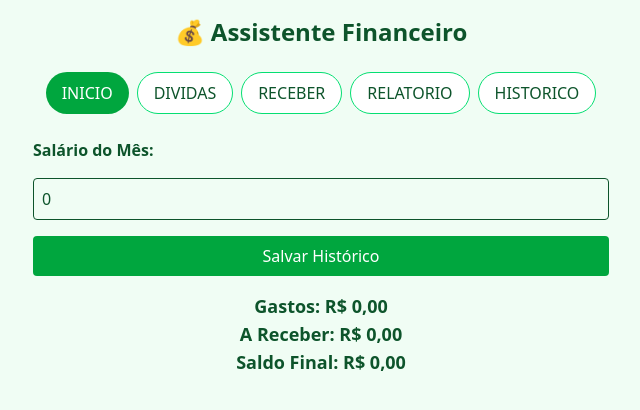
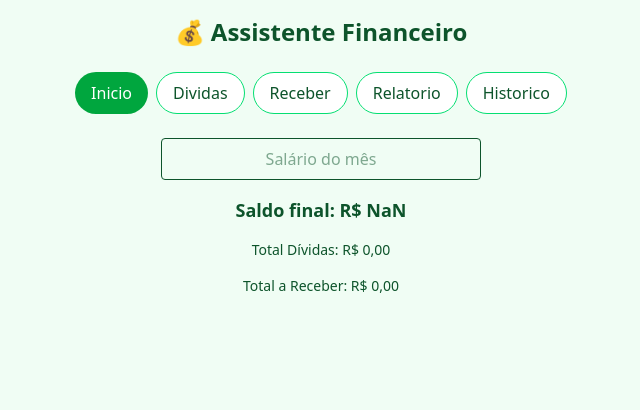
Before and after one commit to gfellipe/Assistente-financeiro, a React (Vite) app: page / in a window 1280 px wide. Shown: the top 410 px of the page, without its empty margins (319-959 px from the left). Built offline with nearby package versions, Linux system fonts and the light colour scheme.

Commit message:
Adicionando novas funcionalidades e melhorias no app

```diff
--- a/src/App.jsx
+++ b/src/App.jsx
@@ -1,13 +1,11 @@
-// código completo com telas finais, filtros, exportação, edição e exclusão
 import React, { useState, useEffect } from "react";
 
 export default function App() {
   const [aba, setAba] = useState("inicio");
   const [dividas, setDividas] = useState([]);
   const [receber, setReceber] = useState([]);
-  const [salario, setSalario] = useState(0);
+  const [salario, setSalario] = useState("");
   const [historico, setHistorico] = useState([]);
-  const [editandoId, setEditandoId] = useState(null);
 
   useEffect(() => {
     const d = localStorage.getItem("dividas");
@@ -16,41 +14,23 @@ export default function App() {
     const h = localStorage.getItem("historico");
     if (d) setDividas(JSON.parse(d));
     if (r) setReceber(JSON.parse(r));
-    if (s) setSalario(parseFloat(s));
+    if (s) setSalario(s.toString());
     if (h) setHistorico(JSON.parse(h));
   }, []);
 
+  useEffect(() => localStorage.setItem("dividas", JSON.stringify(dividas)), [dividas]);
+  useEffect(() => localStorage.setItem("receber", JSON.stringify(receber)), [receber]);
   useEffect(() => {
-    localStorage.setItem("dividas", JSON.stringify(dividas));
-  }, [dividas]);
-
-  useEffect(() => {
-    localStorage.setItem("receber", JSON.stringify(receber));
-  }, [receber]);
-
-  useEffect(() => {
-    localStorage.setItem("salario", salario);
+    const valor = parseFloat(salario.replace(",", "."));
+    if (!isNaN(valor)) localStorage.setItem("salario", valor);
   }, [salario]);
-
-  useEffect(() => {
-    localStorage.setItem("historico", JSON.stringify(historico));
-  }, [historico]);
+  useEffect(() => localStorage.setItem("historico", JSON.stringify(historico)), [historico]);
 
   const [formDivida, setFormDivida] = useState({
-    nome: "",
-    valor: "",
-    parcelas: "1",
-    vencimento: "",
-    pago: false,
-    categoria: ""
+    nome: "", valor: "", parcelas: "1", vencimento: "", pago: false, categoria: ""
   });
-
   const [formReceber, setFormReceber] = useState({
-    devedor: "",
-    nome: "",
-    valor: "",
-    parcelas: "1",
-    categoria: ""
+    devedor: "", nome: "", valor: "", parcelas: "1", categoria: ""
   });
 
   const adicionarDivida = () => {
@@ -67,15 +47,13 @@ export default function App() {
     setFormReceber({ devedor: "", nome: "", valor: "", parcelas: "1", categoria: "" });
   };
 
-  const deletarItem = (lista, setLista, id) => {
-    setLista(lista.filter(i => i.id !== id));
-  };
+  const deletarItem = (lista, setLista, id) => setLista(lista.filter(i => i.id !== id));
 
   const salvarHistoricoMensal = () => {
     const snapshot = {
       id: Date.now(),
       data: new Date().toISOString().slice(0, 7),
-      salario,
+      salario: parseFloat(salario.replace(",", ".")),
       dividas,
       receber
     };
@@ -85,123 +63,169 @@ export default function App() {
   const totalGastos = dividas.reduce((s, d) => s + parseFloat(d.valor || 0), 0);
   const totalReceber = receber.reduce((s, r) => s + parseFloat(r.valor || 0), 0);
   const pagos = dividas.filter(d => d.pago).reduce((s, d) => s + parseFloat(d.valor || 0), 0);
-  const saldoFinal = salario - totalGastos + totalReceber;
+  const saldoFinal = parseFloat(salario.replace(",", ".")) - totalGastos + totalReceber;
 
   const formatarMoeda = v => parseFloat(v).toLocaleString('pt-BR', { style: 'currency', currency: 'BRL' });
   const formatarData = v => { const [a, m, d] = v.split('-'); return `${d}-${m}-${a}`; };
-  const estaVencendo = v => { const hj = new Date(); const dt = new Date(v); const dif = (dt - hj) / 86400000; return dif >= 0 && dif <= 3; };
+  const estaVencendo = v => {
+    const hj = new Date();
+    const dt = new Date(v);
+    const dif = (dt - hj) / 86400000;
+    return dif >= 0 && dif <= 3;
+  };
+
+  const TelaInicio = () => (
+    <div className="text-center space-y-4">
+      <input
+        className="p-2 border w-full max-w-xs rounded text-center"
+        placeholder="Salário do mês"
+        value={salario}
+        onChange={e => setSalario(e.target.value)}
+      />
+      <div className="text-lg font-semibold">Saldo final: {formatarMoeda(saldoFinal)}</div>
+      <div className="text-sm">Total Dívidas: {formatarMoeda(totalGastos)}</div>
+      <div className="text-sm">Total a Receber: {formatarMoeda(totalReceber)}</div>
+    </div>
+  );
+
+  const TelaDividas = () => {
+    const totalPagas = dividas.filter(d => d.pago).length;
+    const totalNaoPagas = dividas.filter(d => !d.pago).length;
 
     return (
-    <div className="min-h-screen bg-green-50 p-4 text-green-900">
-      <h1 className="text-2xl font-bold text-center mb-6">💰 Assistente Financeiro</h1>
-
-      <div className="flex justify-center gap-2 mb-6 flex-wrap">
-        {["inicio", "dividas", "receber", "relatorio", "historico"].map(tab => (
-          <button key={tab} onClick={() => setAba(tab)} className={`px-4 py-2 rounded-full ${aba === tab ? "bg-green-600 text-white" : "bg-white border border-green-400"}`}>{tab.toUpperCase()}</button>
+      <div className="space-y-4">
+        <div className="grid gap-2 md:grid-cols-3">
+          <input className="p-2 border rounded" placeholder="Nome" value={formDivida.nome} onChange={e => setFormDivida({ ...formDivida, nome: e.target.value })} />
+          <input className="p-2 border rounded" placeholder="Valor" value={formDivida.valor} onChange={e => setFormDivida({ ...formDivida, valor: e.target.value })} />
+          <select className="p-2 border rounded" value={formDivida.parcelas} onChange={e => setFormDivida({ ...formDivida, parcelas: e.target.value })}>
+            {[...Array(12)].map((_, i) => <option key={i + 1}>{i + 1}</option>)}
+          </select>
+          <input type="date" className="p-2 border rounded" value={formDivida.vencimento} onChange={e => setFormDivida({ ...formDivida, vencimento: e.target.value })} />
+          <input className="p-2 border rounded" placeholder="Categoria" value={formDivida.categoria} onChange={e => setFormDivida({ ...formDivida, categoria: e.target.value })} />
+          <button onClick={adicionarDivida} className="bg-green-600 text-white px-4 py-2 rounded col-span-full">Adicionar</button>
+        </div>
+        <table className="w-full text-sm text-center">
+          <thead>
+            <tr className="bg-green-200">
+              <th>Nome</th><th>Valor</th><th>Parcelas</th><th>Vencimento</th><th>Pago</th><th>Categoria</th><th></th>
+            </tr>
+          </thead>
+          <tbody>
+            {dividas.map(d => (
+              <tr key={d.id} className={`bg-green-50 ${estaVencendo(d.vencimento) ? "text-red-500" : ""}`}>
+                <td>{d.nome}</td>
+                <td>{formatarMoeda(d.valor)}</td>
+                <td>{d.parcelas}</td>
+                <td>{d.vencimento ? formatarData(d.vencimento) : ""}</td>
+                <td>
+                  <input
+                    type="checkbox"
+                    checked={d.pago}
+                    onChange={() => setDividas(dividas.map(item => item.id === d.id ? { ...item, pago: !item.pago } : item))}
+                  />
+                </td>
+                <td>{d.categoria}</td>
+                <td><button onClick={() => deletarItem(dividas, setDividas, d.id)} className="text-red-500">Excluir</button></td>
+              </tr>
             ))}
-      </div>
-
-      {aba === "inicio" && (
-        <div className="space-y-4 max-w-xl mx-auto">
-          <label className="block font-bold">Salário do Mês:</label>
-          <input type="number" value={salario} onChange={e => setSalario(parseFloat(e.target.value || 0))} className="p-2 border rounded w-full" />
-          <button onClick={salvarHistoricoMensal} className="px-4 py-2 bg-green-600 text-white rounded w-full">Salvar Histórico</button>
-          <div className="text-center text-lg font-bold">
-            <p>Gastos: {formatarMoeda(totalGastos)}</p>
-            <p>A Receber: {formatarMoeda(totalReceber)}</p>
-            <p>Saldo Final: {formatarMoeda(saldoFinal)}</p>
+          </tbody>
+        </table>
+        <div className="text-center">
+          <div className="font-semibold">Resumo de Pagamentos</div>
+          <div>Dívidas Pagas: {totalPagas}</div>
+          <div>Dívidas Não Pagas: {totalNaoPagas}</div>
         </div>
       </div>
-      )}
+    );
+  };
 
-      {aba === "dividas" && (
+  const TelaReceber = () => (
     <div className="space-y-4">
-          <h2 className="font-bold">Adicionar Dívida</h2>
-          <div className="grid gap-2 md:grid-cols-2">
-            <input className="p-2 border rounded" placeholder="Descrição da dívida" value={formDivida.nome} onChange={e => setFormDivida({ ...formDivida, nome: e.target.value })} />
-            <input type="number" className="p-2 border rounded" placeholder="Valor" value={formDivida.valor} onChange={e => setFormDivida({ ...formDivida, valor: e.target.value })} />
-            <input type="number" className="p-2 border rounded" min="1" max="12" placeholder="Parcelas" value={formDivida.parcelas} onChange={e => setFormDivida({ ...formDivida, parcelas: e.target.value })} />
-            <input type="date" className="p-2 border rounded" value={formDivida.vencimento} onChange={e => setFormDivida({ ...formDivida, vencimento: e.target.value })} />
-            <input className="p-2 border rounded" placeholder="Categoria" value={formDivida.categoria} onChange={e => setFormDivida({ ...formDivida, categoria: e.target.value })} />
-            <label className="flex items-center gap-2 col-span-2">
-              <input type="checkbox" checked={formDivida.pago} onChange={e => setFormDivida({ ...formDivida, pago: e.target.checked })} /> Já foi pago?
-            </label>
+      <div className="grid gap-2 md:grid-cols-3">
+        <input className="p-2 border rounded" placeholder="Nome do devedor" value={formReceber.devedor} onChange={e => setFormReceber({ ...formReceber, devedor: e.target.value })} />
+        <input className="p-2 border rounded" placeholder="Descrição" value={formReceber.nome} onChange={e => setFormReceber({ ...formReceber, nome: e.target.value })} />
+        <input className="p-2 border rounded" placeholder="Valor" value={formReceber.valor} onChange={e => setFormReceber({ ...formReceber, valor: e.target.value })} />
+        <select className="p-2 border rounded" value={formReceber.parcelas} onChange={e => setFormReceber({ ...formReceber, parcelas: e.target.value })}>
+          {[...Array(12)].map((_, i) => <option key={i + 1}>{i + 1}</option>)}
+        </select>
+        <input className="p-2 border rounded" placeholder="Categoria" value={formReceber.categoria} onChange={e => setFormReceber({ ...formReceber, categoria: e.target.value })} />
+        <button onClick={adicionarReceber} className="bg-green-600 text-white px-4 py-2 rounded col-span-full">Adicionar</button>
       </div>
-          <button onClick={adicionarDivida} className="px-4 py-2 bg-green-600 text-white rounded">Adicionar</button>
-
-          <table className="w-full mt-4 border text-sm text-center">
-            <thead><tr><th>Descrição</th><th>Valor</th><th>Parcelas</th><th>Vencimento</th><th>Status</th><th>Categoria</th><th>Ações</th></tr></thead>
+      <table className="w-full text-sm text-center">
+        <thead>
+          <tr className="bg-green-200">
+            <th>Devedor</th><th>Descrição</th><th>Valor</th><th>Parcelas</th><th>Categoria</th><th></th>
+          </tr>
+        </thead>
         <tbody>
-              {dividas.map(d => (
-                <tr key={d.id} className={`border-t ${estaVencendo(d.vencimento) && !d.pago ? 'bg-yellow-100' : ''}`}>
-                  <td>{d.nome}</td>
-                  <td>{formatarMoeda(d.valor)}</td>
-                  <td>{d.parcelas}x</td>
-                  <td>{formatarData(d.vencimento)}</td>
-                  <td>{d.pago ? "Pago" : "Pendente"}</td>
-                  <td>{d.categoria}</td>
-                  <td><button onClick={() => deletarItem(dividas, setDividas, d.id)} className="text-red-600">Excluir</button></td>
+          {receber.map(r => (
+            <tr key={r.id} className="bg-green-50">
+              <td>{r.devedor}</td>
+              <td>{r.nome}</td>
+              <td>{formatarMoeda(r.valor)}</td>
+              <td>{r.parcelas}</td>
+              <td>{r.categoria}</td>
+              <td><button onClick={() => deletarItem(receber, setReceber, r.id)} className="text-red-500">Excluir</button></td>
             </tr>
           ))}
         </tbody>
       </table>
     </div>
-      )}
+  );
 
-      {aba === "receber" && (
+  const TelaRelatorio = () => (
+    <div className="text-center space-y-4">
+      <div className="text-xl font-semibold">Relatório Financeiro</div>
+      <div>Total Dívidas: {formatarMoeda(totalGastos)}</div>
+      <div>Total Receber: {formatarMoeda(totalReceber)}</div>
+      <div>Saldo Final: {formatarMoeda(saldoFinal)}</div>
+      <button onClick={salvarHistoricoMensal} className="bg-green-600 text-white px-4 py-2 rounded">Salvar Histórico</button>
+    </div>
+  );
+
+  const TelaHistorico = () => (
     <div className="space-y-4">
-          <h2 className="font-bold">Adicionar a Receber</h2>
-          <div className="grid gap-2 md:grid-cols-2">
-            <input className="p-2 border rounded" placeholder="Nome do Devedor" value={formReceber.devedor} onChange={e => setFormReceber({ ...formReceber, devedor: e.target.value })} />
-            <input className="p-2 border rounded" placeholder="Descrição da dívida" value={formReceber.nome} onChange={e => setFormReceber({ ...formReceber, nome: e.target.value })} />
-            <input type="number" className="p-2 border rounded" placeholder="Valor" value={formReceber.valor} onChange={e => setFormReceber({ ...formReceber, valor: e.target.value })} />
-            <input type="number" className="p-2 border rounded" placeholder="Parcelas" value={formReceber.parcelas} onChange={e => setFormReceber({ ...formReceber, parcelas: e.target.value })} />
-            <input className="p-2 border rounded" placeholder="Categoria" value={formReceber.categoria} onChange={e => setFormReceber({ ...formReceber, categoria: e.target.value })} />
-          </div>
-          <button onClick={adicionarReceber} className="px-4 py-2 bg-green-600 text-white rounded">Adicionar</button>
-
-          <table className="w-full mt-4 border text-sm text-center">
-            <thead><tr><th>Devedor</th><th>Descrição</th><th>Valor</th><th>Parcelas</th><th>Categoria</th><th>Ações</th></tr></thead>
+      <div className="text-xl font-semibold text-center">Histórico Mensal</div>
+      <table className="w-full text-sm text-center">
+        <thead>
+          <tr className="bg-green-200">
+            <th>Mês</th><th>Salário</th><th>Dívidas</th><th>A Receber</th>
+          </tr>
+        </thead>
         <tbody>
-              {receber.map(r => (
-                <tr key={r.id} className="border-t">
-                  <td>{r.devedor}</td>
-                  <td>{r.nome}</td>
-                  <td>{formatarMoeda(r.valor)}</td>
-                  <td>{r.parcelas}x</td>
-                  <td>{r.categoria}</td>
-                  <td><button onClick={() => deletarItem(receber, setReceber, r.id)} className="text-red-600">Excluir</button></td>
+          {historico.map(h => (
+            <tr key={h.id} className="bg-green-50">
+              <td>{h.data}</td>
+              <td>{formatarMoeda(h.salario)}</td>
+              <td>{formatarMoeda(h.dividas.reduce((s, d) => s + parseFloat(d.valor), 0))}</td>
+              <td>{formatarMoeda(h.receber.reduce((s, r) => s + parseFloat(r.valor), 0))}</td>
             </tr>
           ))}
         </tbody>
       </table>
     </div>
-      )}
+  );
 
-      {aba === "relatorio" && (
-        <div className="space-y-4">
-          <h2 className="text-lg font-bold">Relatório Financeiro</h2>
-          <p>Total de Gastos: {formatarMoeda(totalGastos)}</p>
-          <p>Total Receber: {formatarMoeda(totalReceber)}</p>
-          <p>Saldo Final: {formatarMoeda(saldoFinal)}</p>
-          <p>Dívidas Pagas: {formatarMoeda(pagos)}</p>
-          <p>Dívidas Pendentes: {formatarMoeda(totalGastos - pagos)}</p>
-        </div>
-      )}
-
-      {aba === "historico" && (
-        <div className="space-y-4">
-          <h2 className="text-lg font-bold">Histórico de Meses</h2>
-          {historico.map(h => (
-            <div key={h.id} className="border p-2 rounded bg-white">
-              <p><strong>Mês:</strong> {h.data}</p>
-              <p><strong>Salário:</strong> {formatarMoeda(h.salario)}</p>
-              <p><strong>Dividas:</strong> {h.dividas.length}</p>
-              <p><strong>Receber:</strong> {h.receber.length}</p>
-            </div>
+  return (
+    <div className="min-h-screen bg-green-50 p-4 text-green-900">
+      <h1 className="text-2xl font-bold text-center mb-6">💰 Assistente Financeiro</h1>
+      <div className="flex justify-center gap-2 mb-6 flex-wrap">
+        {["inicio", "dividas", "receber", "relatorio", "historico"].map(tab => (
+          <button
+            key={tab}
+            onClick={() => setAba(tab)}
+            className={`px-4 py-2 rounded-full ${aba === tab ? "bg-green-600 text-white" : "bg-white border border-green-400"}`}
+          >
+            {tab.charAt(0).toUpperCase() + tab.slice(1)}
+          </button>
         ))}
       </div>
-      )}
+
+      {aba === "inicio" && <TelaInicio />}
+      {aba === "dividas" && <TelaDividas />}
+      {aba === "receber" && <TelaReceber />}
+      {aba === "relatorio" && <TelaRelatorio />}
+      {aba === "historico" && <TelaHistorico />}
     </div>
   );
 }
```
Lines whose indentation alone changed are shown as unchanged.
